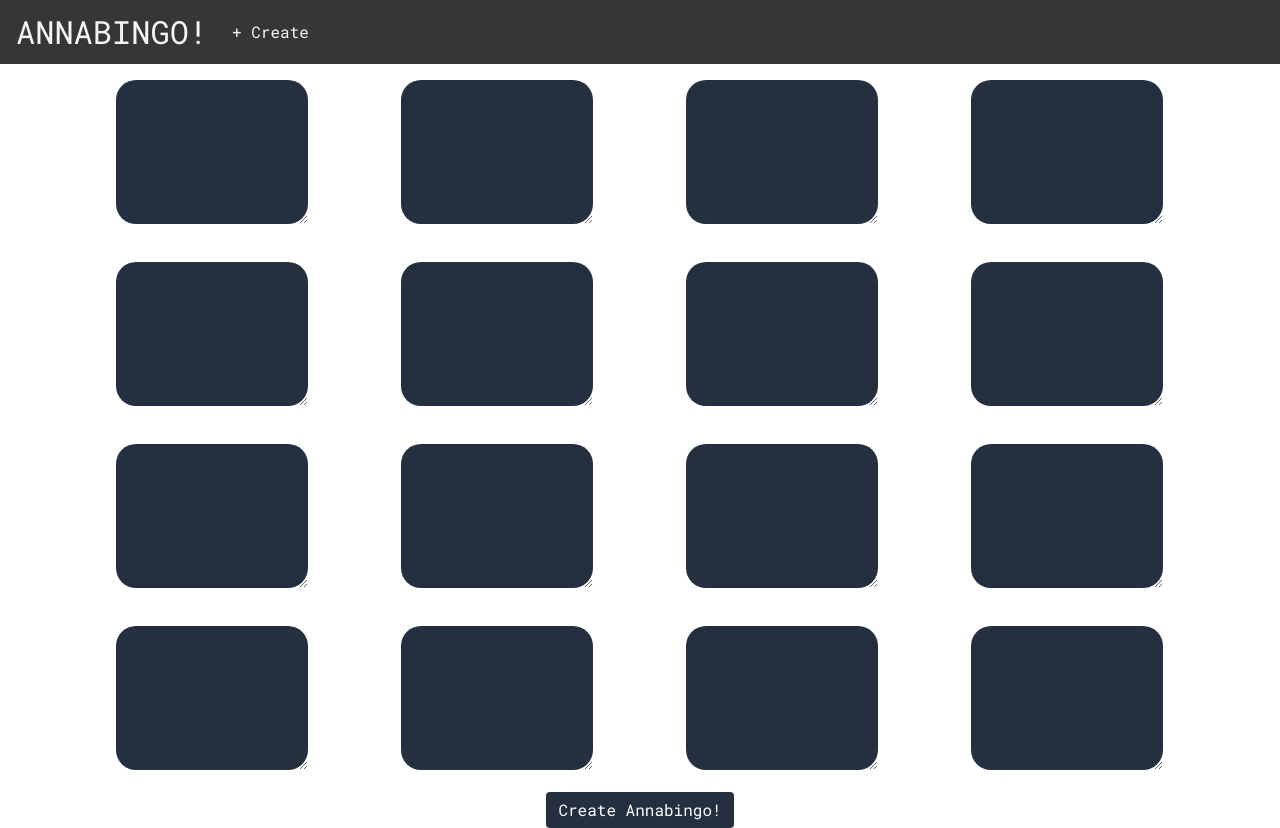
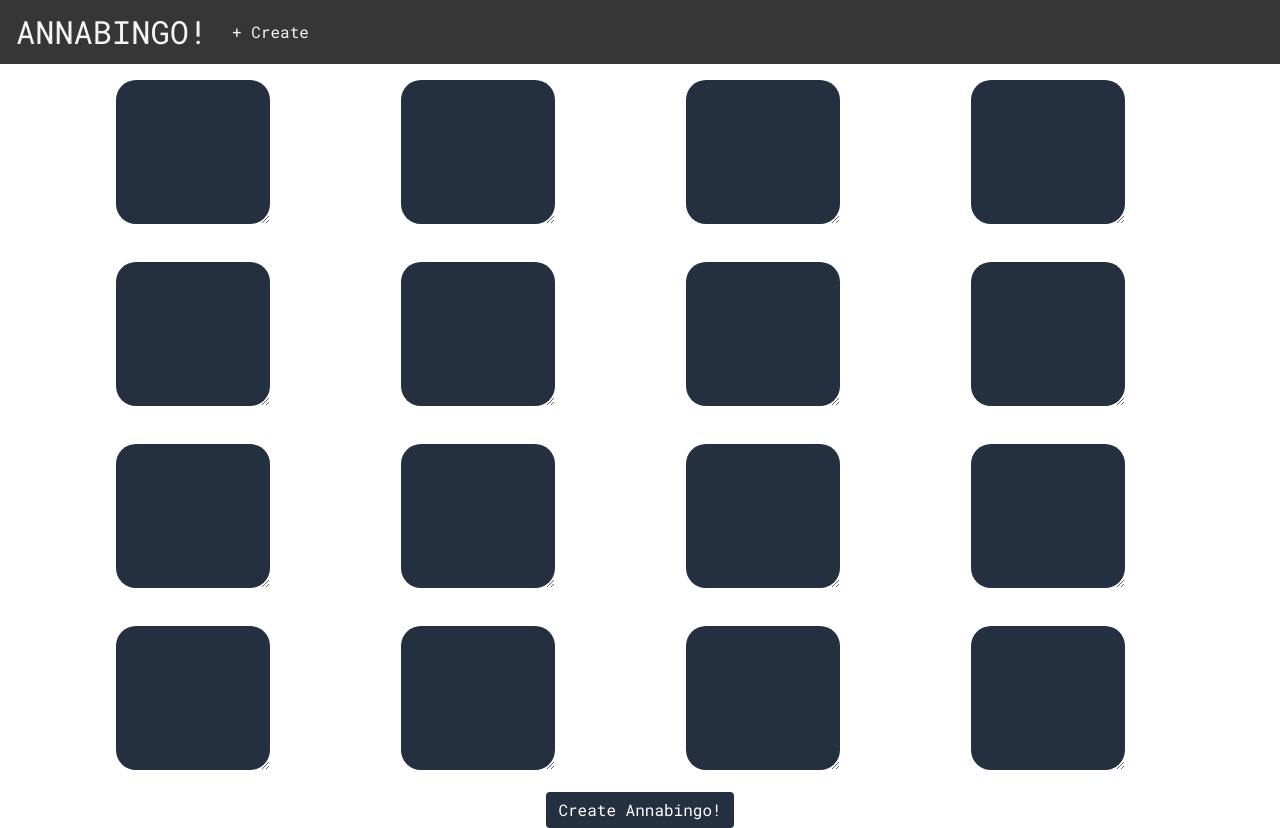
Before and after one commit to mz47/annabingo-frontend, a React (Create React App) app: page /#/create in a window 1280 px wide. Built offline with nearby package versions, Linux system fonts and the light colour scheme.

Commit message:
Reduce textarea width

```diff
--- a/src/style.css
+++ b/src/style.css
@@ -33,7 +33,7 @@
 .createfield {
   background-color: #242F40;
   color: #f4f4f4;
-  width: 15vw;
+  width: 12vw;
   height: 18vh;
   margin: 1em;
   border-radius: 20px;
```
